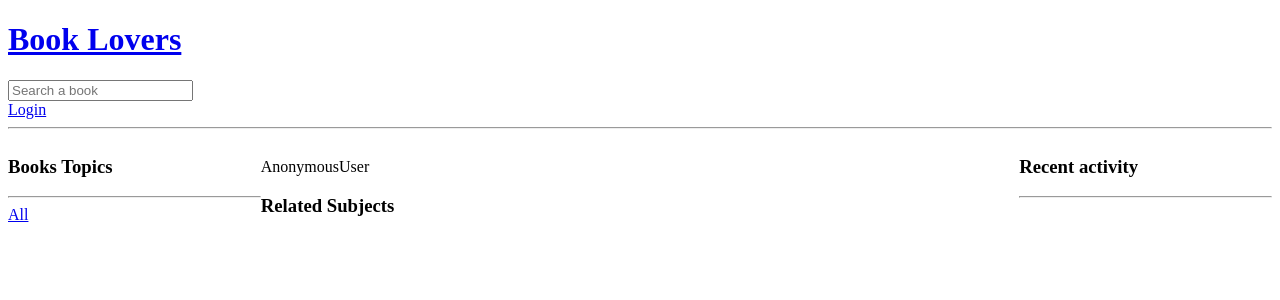
After one commit to AlexManolache/Book-Lover, a Django app: template bookapp/templates/bookapp/profile.html in a window 1280 px wide. The commit adds this page. Shown: the top 300 px of the page. Run offline with Django 5.2, Linux system fonts and the light colour scheme; the template is opened without the code that fills it, so the values that code supplies are empty.

Commit message:
create profile

```diff
--- a/bookapp/templates/bookapp/feed_component.html
+++ b/bookapp/templates/bookapp/feed_component.html
@@ -7,7 +7,7 @@
           <a href="{% url 'delete-book' book.id %}">Delete</a>
        {% endif %}
 
-        <span> @{{book.host}} </span>
+        <a href="{% url 'user-profile' book.host.id %}"> @{{book.host}} </a>
         <h5>
           {{books.id}} - <a href="{% url 'books' book.id %}">{{book.name}}</a>
         </h5>
--- /dev/null
+++ b/bookapp/templates/bookapp/profile.html
@@ -0,0 +1,24 @@
+{% extends 'main.html' %} {% block content %}
+
+<style>
+  .home-container {
+    display: grid;
+    grid-template-columns: 1fr 3fr 1fr;
+  }
+</style>
+
+<div class="home-container">
+  <div>{% include 'bookapp/books_topic_component.html' %}</div>
+
+  <div>
+    <h1>{{user.username}}</h1>
+    <p>{{user}}</p>
+    <h3>Related Subjects</h3>
+    <div>{% include 'bookapp/feed_component.html' %}</div>
+  </div>
+  <div>
+    <div>{% include 'bookapp/recent_activity_component.html' %}</div>
+  </div>
+</div>
+
+{% endblock content %}
--- a/bookapp/templates/bookapp/recent_activity_component.html
+++ b/bookapp/templates/bookapp/recent_activity_component.html
@@ -2,7 +2,7 @@
     <hr>
     {% for message in messagesBook %}
       <div>
-        <small>@{{message.user}} &nbsp; {{message.created | timesince}} ago</small>
+        <small><a href="{% url 'user-profile' message.user.id %}">@{{message.user}}</a> &nbsp; {{message.created | timesince}} ago</small>
         <br>
         <small>Comments related to {{message.book}}</small>
         <p>{{message}}...</p>
--- a/bookapp/urls.py
+++ b/bookapp/urls.py
@@ -12,4 +12,5 @@ urlpatterns = [
     path('delete-book/<str:pk>/', views.deleteBook, name='delete-book'),
     path('delete-comment/<str:pk>/', views.deleteComments, name='delete-comment'),
     path('register/', views.registerUser, name='register'),
+    path('user-profile/<str:pk>', views.userProfile, name='user-profile')
 ]
```
Also changed, not shown: bookapp/views.py (+7 -0 lines).
